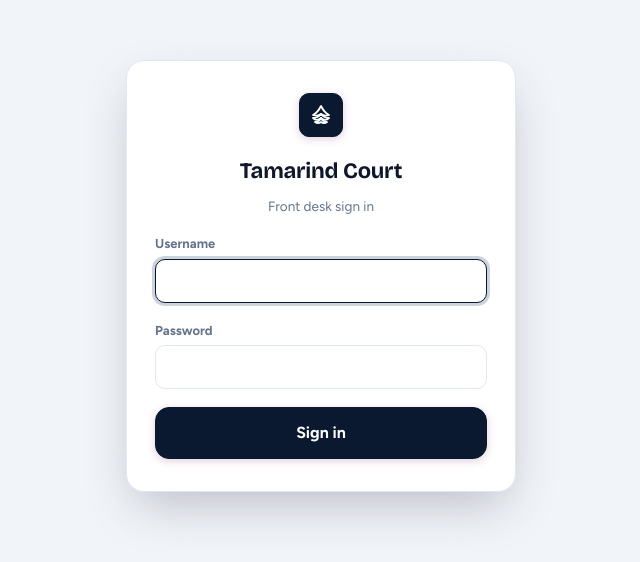
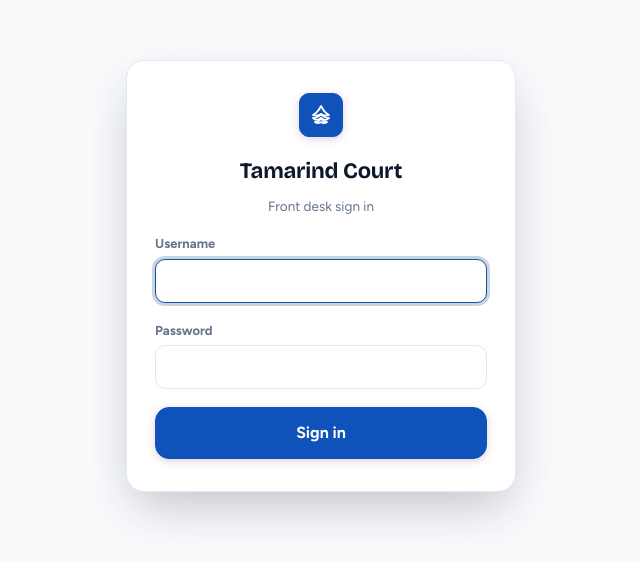
Before and after one commit to maddy408/Hotel_Booking, a React (Vite) app in the folder frontend/: page /login in a window 1280 px wide. Shown: the part 124-686 px from the top of the page, without its empty margins (319-959 px from the left). Built offline with nearby package versions, Linux system fonts and the light colour scheme.

Commit message:
Switch primary brand to visible vibrant sapphire dark blue

```diff
--- a/frontend/index.html
+++ b/frontend/index.html
@@ -3,7 +3,7 @@
   <head>
     <meta charset="UTF-8" />
     <meta name="viewport" content="width=device-width, initial-scale=1.0, maximum-scale=1.0, user-scalable=no, viewport-fit=cover" />
-    <meta name="theme-color" content="#0A192F" />
+    <meta name="theme-color" content="#0F52BA" />
     <meta name="apple-mobile-web-app-capable" content="yes" />
     <meta name="apple-mobile-web-app-status-bar-style" content="black-translucent" />
     <meta name="apple-mobile-web-app-title" content="Tamarind Court" />
--- a/frontend/src/styles/theme.css
+++ b/frontend/src/styles/theme.css
@@ -6,34 +6,34 @@
 
 :root {
   /* --------------------------------------------------------------------------
-     1. Brand & Primary Palette (Ultra Deep Navy / Midnight Blue Aesthetic)
+     1. Brand & Primary Palette (Vibrant Rich Dark Blue / Cobalt Navy Aesthetic)
      -------------------------------------------------------------------------- */
-  --color-primary: #0A192F;          /* Ultra Deep Rich Navy Blue */
-  --color-primary-dark: #020C1B;     /* Deepest Midnight Blue */
-  --color-primary-hover: #172A45;    /* Deep Navy Hover */
-  --color-primary-active: #020C1B;   /* Solid Dark Active */
-  --color-secondary: #1E3A8A;        /* Dark Blue Secondary */
-  --color-secondary-hover: #0A192F;
-  --color-secondary-light: #E0E7FF;   /* Soft Cool Navy-Blue Tint */
+  --color-primary: #0F52BA;          /* Rich Sapphire / Vibrant Dark Blue */
+  --color-primary-dark: #0A3D8F;     /* Deep True Dark Blue */
+  --color-primary-hover: #0C46A2;    /* Dark Blue Hover */
+  --color-primary-active: #083275;   /* Deep Blue Active */
+  --color-secondary: #2563EB;        /* Royal Blue Secondary */
+  --color-secondary-hover: #0F52BA;
+  --color-secondary-light: #EFF6FF;   /* Soft Clean Light Blue Tint */
 
   /* --------------------------------------------------------------------------
      2. Backgrounds & Surfaces
      -------------------------------------------------------------------------- */
-  --color-background: #F1F5F9;       /* Crisp Cool Slate White */
+  --color-background: #F8FAFC;       /* Fresh Clean White */
   --color-surface: #FFFFFF;
-  --color-surface-secondary: #E2E8F0;
+  --color-surface-secondary: #F1F5F9;
   --color-card: #FFFFFF;
   --color-card-secondary: #F8FAFC;
-  --color-card-border: #CBD5E1;
+  --color-card-border: #E2E8F0;
 
   /* Header & Navigation */
-  --color-header: #0A192F;
-  --color-header-dark: #020C1B;
+  --color-header: #0F52BA;
+  --color-header-dark: #0A3D8F;
   --color-header-text: #FFFFFF;
-  --color-navigation: rgba(255, 255, 255, 0.16);
-  --color-navigation-hover: rgba(255, 255, 255, 0.24);
+  --color-navigation: rgba(255, 255, 255, 0.18);
+  --color-navigation-hover: rgba(255, 255, 255, 0.28);
   --color-navigation-active: #FFFFFF;
-  --color-navigation-active-text: #0A192F;
+  --color-navigation-active-text: #0F52BA;
 
   /* --------------------------------------------------------------------------
      3. Typography & Text Colors
```
Also changed, not shown: frontend/public/manifest.json.
